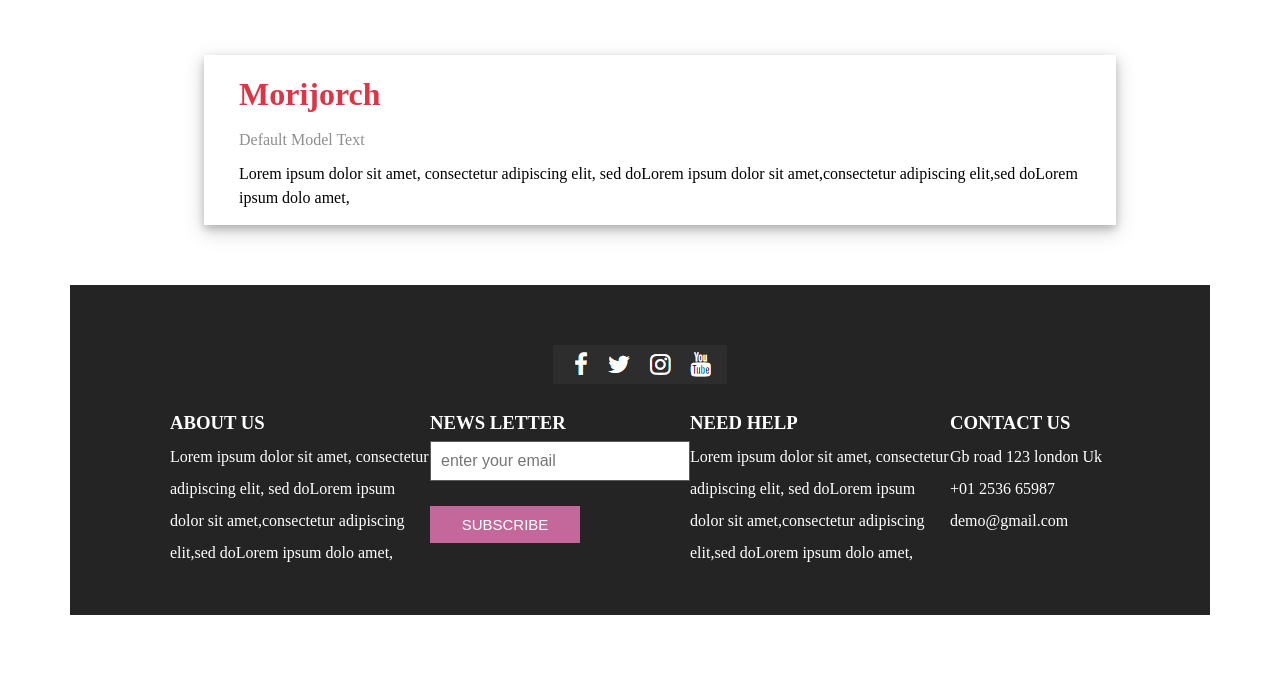
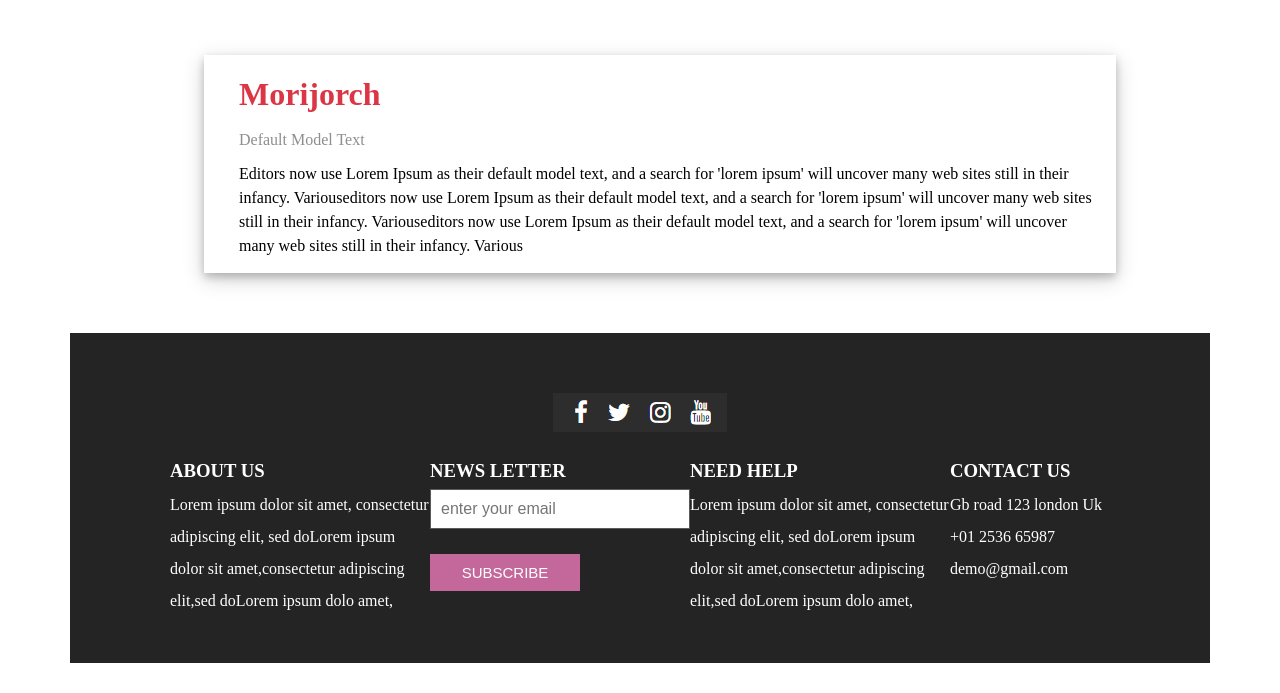
Before and after one commit to RAGUPATHY6061/Skill-safari, a plain HTML site: page Shops/index.html in a window 1280 px wide. Shown: the part 4394-5087 px from the top of the page. Before the commit the page ends 5039 px from the top, so only its background shows below. Drawn offline with Linux system fonts and the light colour scheme.

Commit message:
Commit and modify

```diff
--- a/Shops/index.html
+++ b/Shops/index.html
@@ -194,7 +194,15 @@
           <div class="text-cont1">
             <h1>Morijorch</h1>
             <p class="text-model">Default Model Text</p>
-            <p>Lorem ipsum dolor sit amet, consectetur adipiscing elit, sed doLorem ipsum dolor sit amet,consectetur adipiscing elit,sed doLorem ipsum dolo amet,</p>
+            <p>
+              Editors now use Lorem Ipsum as their default model text, and a search
+              for 'lorem ipsum' will uncover many web sites still in their infancy.
+              Variouseditors now use Lorem Ipsum as their default model text, and a
+              search for 'lorem ipsum' will uncover many web sites still in their
+              infancy. Variouseditors now use Lorem Ipsum as their default model
+              text, and a search for 'lorem ipsum' will uncover many web sites still
+              in their infancy. Various
+            </p>
           </div>
         </div>
         <div class="container3">
```
